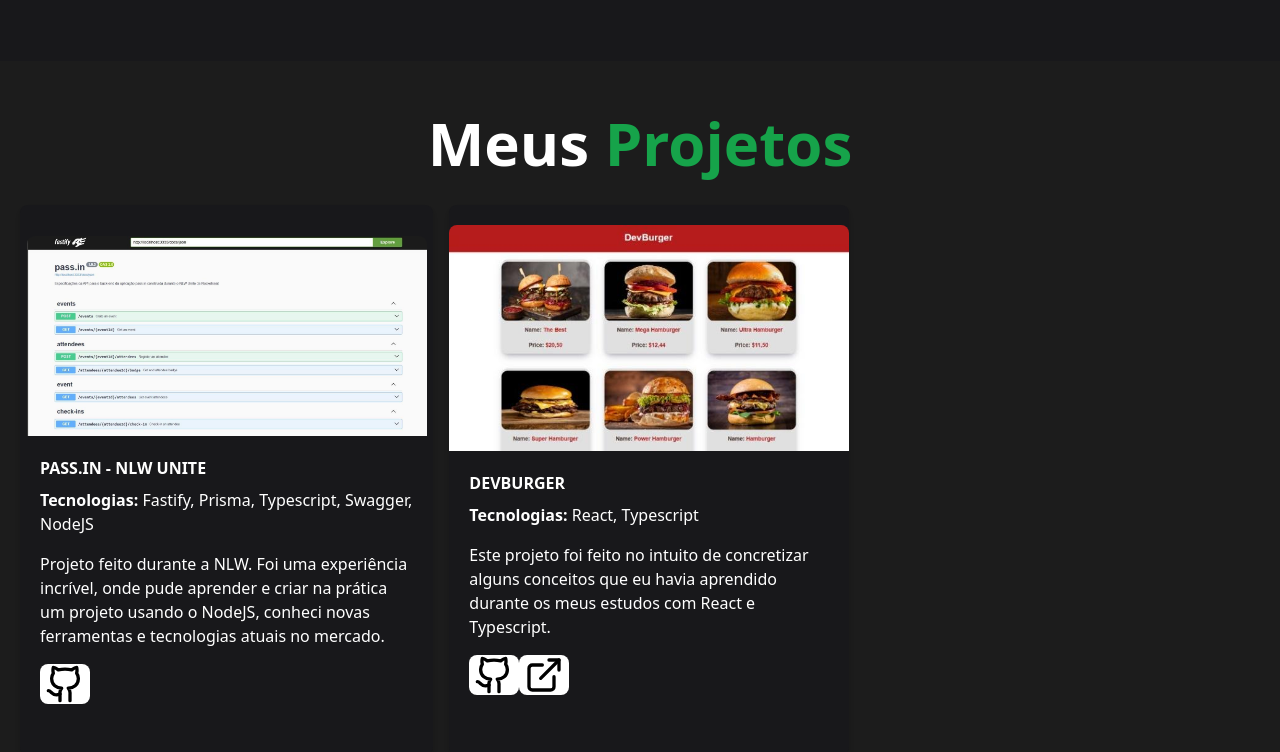
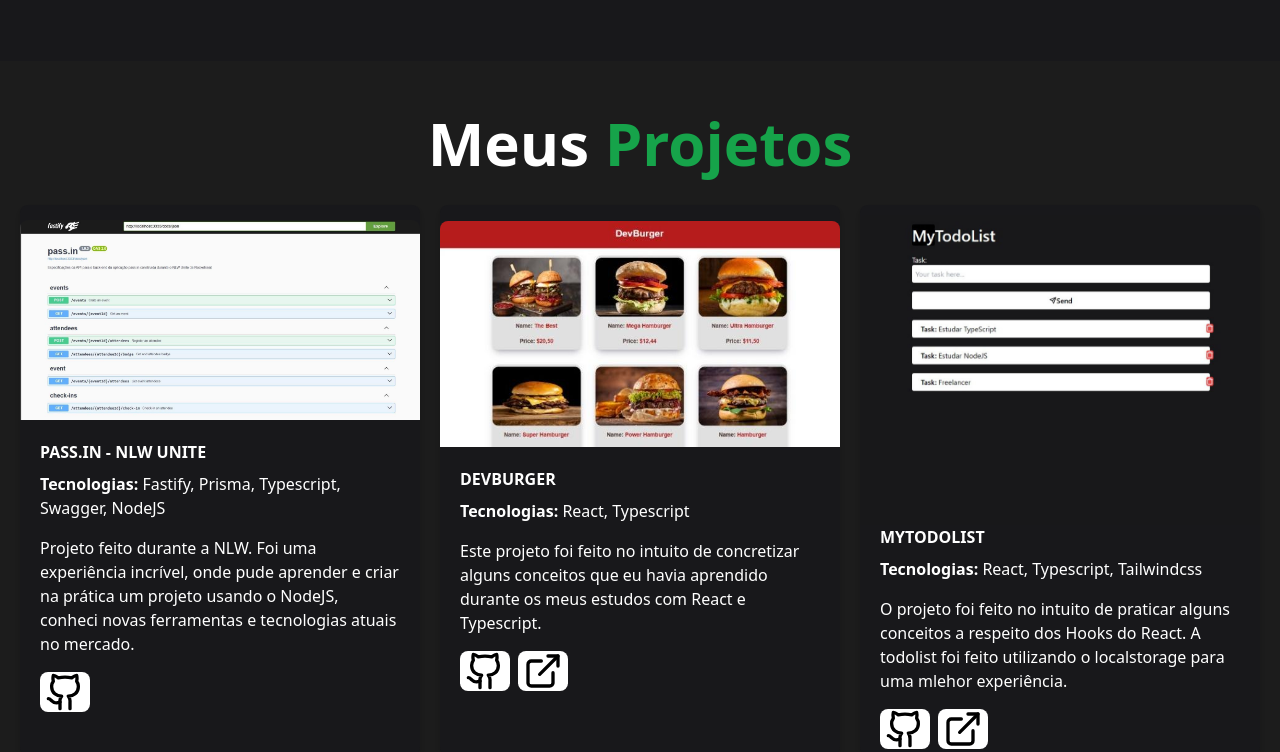
Before and after one commit to isisnaldojoao/dev-portifolio, a website: page index.html in a window 1280 px wide. Shown: the part 1603-2355 px from the top of the page. Drawn offline with Linux system fonts and the light colour scheme.

Commit message:
project merge

```diff
--- a/index.html
+++ b/index.html
@@ -66,16 +66,16 @@
         </div>
     </section>
 
-    <section class="w-full items-center justify-center p-5 " id="projects">
+    <section class="w-full flex flex-col items-center p-5 " id="projects">
         <h1 class="font-bold mb-8 mt-8 text-5xl md:text-6xl text-white text-center ">Meus <span class="text-green-600">Projetos</span></h1>
-        <div class="flex flex-wrap justify-center md:justify-start gap-4">
-            <div class="max-w-md bg-zinc-900 cursor-pointer w-full md:w-1/3 h-[550px] flex flex-col items-center justify-center rounded-lg hover:border border-green-900 shadow-md">
-                <img class="w-[400px] object-cover rounded-t-lg" src="./assets/p-1.jpeg" alt="Projeto Node.js"/>
+        <div class="flex flex-wrap justify-center md:grid grid-cols-3 gap-5 justify-center ">
+            <div class="max-w-md bg-zinc-900 cursor-pointer w-full md:w-[400px] h-[550px] flex flex-col items-center justify-center rounded-lg hover:border border-green-900 shadow-md">
+                <img class="w-[4000px] object-cover rounded-t-lg" src="./assets/p-1.jpeg" alt="Projeto Node.js"/>
                 <div class="p-5">
                     <h3 class="text-white font-bold mb-2">PASS.IN - NLW UNITE</h3>
                     <p class="text-white mb-4"><span class="font-bold">Tecnologias:</span> Fastify, Prisma, Typescript, Swagger, NodeJS</p>
                     <p class="text-white font-medium">Projeto feito durante a NLW. Foi uma experiência incrível, onde pude aprender e criar na prática um projeto usando o NodeJS, conheci novas ferramentas e tecnologias atuais no mercado.</p>
-                    <div class="flex mt-4">
+                    <div class="flex mt-4 mb-2 gap-2">
                         <a href="https://github.com/isisnaldojoao/server-node" target="_blank" rel="noopener" aria-label="Github- João Isisnaldo">
                             <svg class="bg-white w-12 h-12 md:w-[50px] md:h-[40px] rounded-lg transition hover:bg-green-600" xmlns="http://www.w3.org/2000/svg" width="24" height="24" viewBox="0 0 24 24" fill="none" stroke="currentColor" stroke-width="2" stroke-linecap="round" stroke-linejoin="round" class="lucide lucide-github"><path d="M15 22v-4a4.8 4.8 0 0 0-1-3.5c3 0 6-2 6-5.5.08-1.25-.27-2.48-1-3.5.28-1.15.28-2.35 0-3.5 0 0-1 0-3 1.5-2.64-.5-5.36-.5-8 0C6 2 5 2 5 2c-.3 1.15-.3 2.35 0 3.5A5.403 5.403 0 0 0 4 9c0 3.5 3 5.5 6 5.5-.39.49-.68 1.05-.85 1.65-.17.6-.22 1.23-.15 1.85v4"/><path d="M9 18c-4.51 2-5-2-7-2"/></svg>
                         </a>
@@ -90,7 +90,7 @@
                     <h3 class="text-white font-bold mb-2">DEVBURGER</h3>
                     <p class="text-white mb-4"><span class="font-bold">Tecnologias:</span> React, Typescript</p>
                     <p class="text-white font-medium">Este projeto foi feito no intuito de concretizar alguns conceitos que eu havia aprendido durante os meus estudos com React e Typescript.</p>
-                    <div class="flex mt-4">
+                    <div class="flex mt-4 mb-2 gap-2">
                         <a href="https://github.com/isisnaldojoao/devburguer" target="_blank" rel="noopener" aria-label="Github- João Isisnaldo">
                             <svg class="bg-white w-12 h-12 md:w-[50px] md:h-[40px] rounded-lg transition hover:bg-green-600" xmlns="http://www.w3.org/2000/svg" width="24" height="24" viewBox="0 0 24 24" fill="none" stroke="currentColor" stroke-width="2" stroke-linecap="round" stroke-linejoin="round" class="lucide lucide-github"><path d="M15 22v-4a4.8 4.8 0 0 0-1-3.5c3 0 6-2 6-5.5.08-1.25-.27-2.48-1-3.5.28-1.15.28-2.35 0-3.5 0 0-1 0-3 1.5-2.64-.5-5.36-.5-8 0C6 2 5 2 5 2c-.3 1.15-.3 2.35 0 3.5A5.403 5.403 0 0 0 4 9c0 3.5 3 5.5 6 5.5-.39.49-.68 1.05-.85 1.65-.17.6-.22 1.23-.15 1.85v4"/><path d="M9 18c-4.51 2-5-2-7-2"/></svg>
                         </a>
@@ -128,7 +128,7 @@
                     <h3 class="text-white font-bold mb-2">DEVCLIMA</h3>
                     <p class="text-white mb-4"><span class="font-bold">Tecnologias:</span> React, Typescript, Tailwindcss</p>
                     <p class="text-white font-medium">Durante esse projeto tive a oprtunidade de estudar os conceitos de requisição de API´S. Foi feita a requisição de duas API´S , uma para o clima e outra para que assim que fosse informado a cidade para verificar o clima, mudasse o background.</p>
-                    <div class="flex mt-4">
+                    <div class="flex mt-4 mb-2 gap-2">
                         <a href="https://github.com/isisnaldojoao/project_weather" target="_blank" rel="noopener" aria-label="Github- João Isisnaldo">
                             <svg class="bg-white w-12 h-12 md:w-[50px] md:h-[40px] rounded-lg transition hover:bg-green-600" xmlns="http://www.w3.org/2000/svg" width="24" height="24" viewBox="0 0 24 24" fill="none" stroke="currentColor" stroke-width="2" stroke-linecap="round" stroke-linejoin="round" class="lucide lucide-github"><path d="M15 22v-4a4.8 4.8 0 0 0-1-3.5c3 0 6-2 6-5.5.08-1.25-.27-2.48-1-3.5.28-1.15.28-2.35 0-3.5 0 0-1 0-3 1.5-2.64-.5-5.36-.5-8 0C6 2 5 2 5 2c-.3 1.15-.3 2.35 0 3.5A5.403 5.403 0 0 0 4 9c0 3.5 3 5.5 6 5.5-.39.49-.68 1.05-.85 1.65-.17.6-.22 1.23-.15 1.85v4"/><path d="M9 18c-4.51 2-5-2-7-2"/></svg>
                         </a>
```
Also changed, not shown: styles/output.css.
